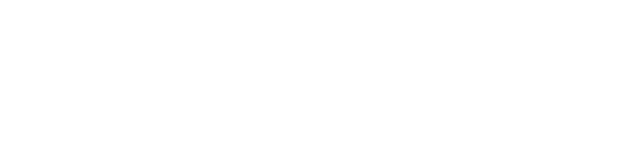
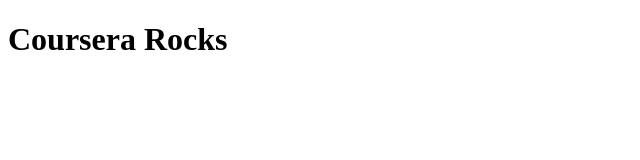
Before and after one commit to NixonD3v/NixonD3v.github.io, a plain HTML site: page index.html in a window 1280 px wide. Shown: the whole page, without its empty margins (0-640 px from the left). Drawn offline with Linux system fonts and the light colour scheme.

Commit message:
My First Page.

```diff
--- a/index.html
+++ b/index.html
@@ -3,5 +3,8 @@
     <head>
     <title>Coursera Course</title>
     </head>
-    <body></body>
+    <body>
+        <h1>Coursera Rocks</h1>
+
+    </body>
     </html>
```
